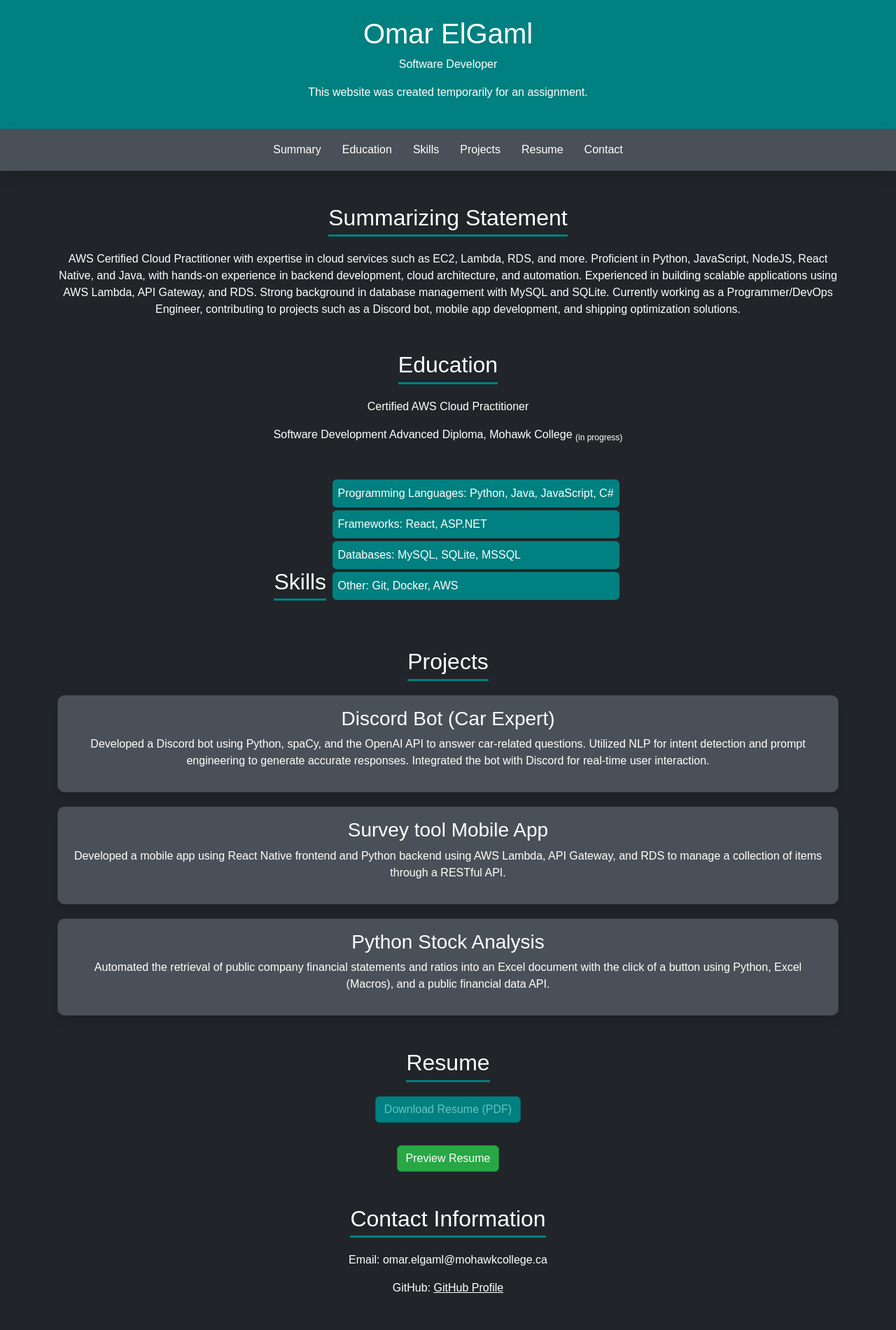
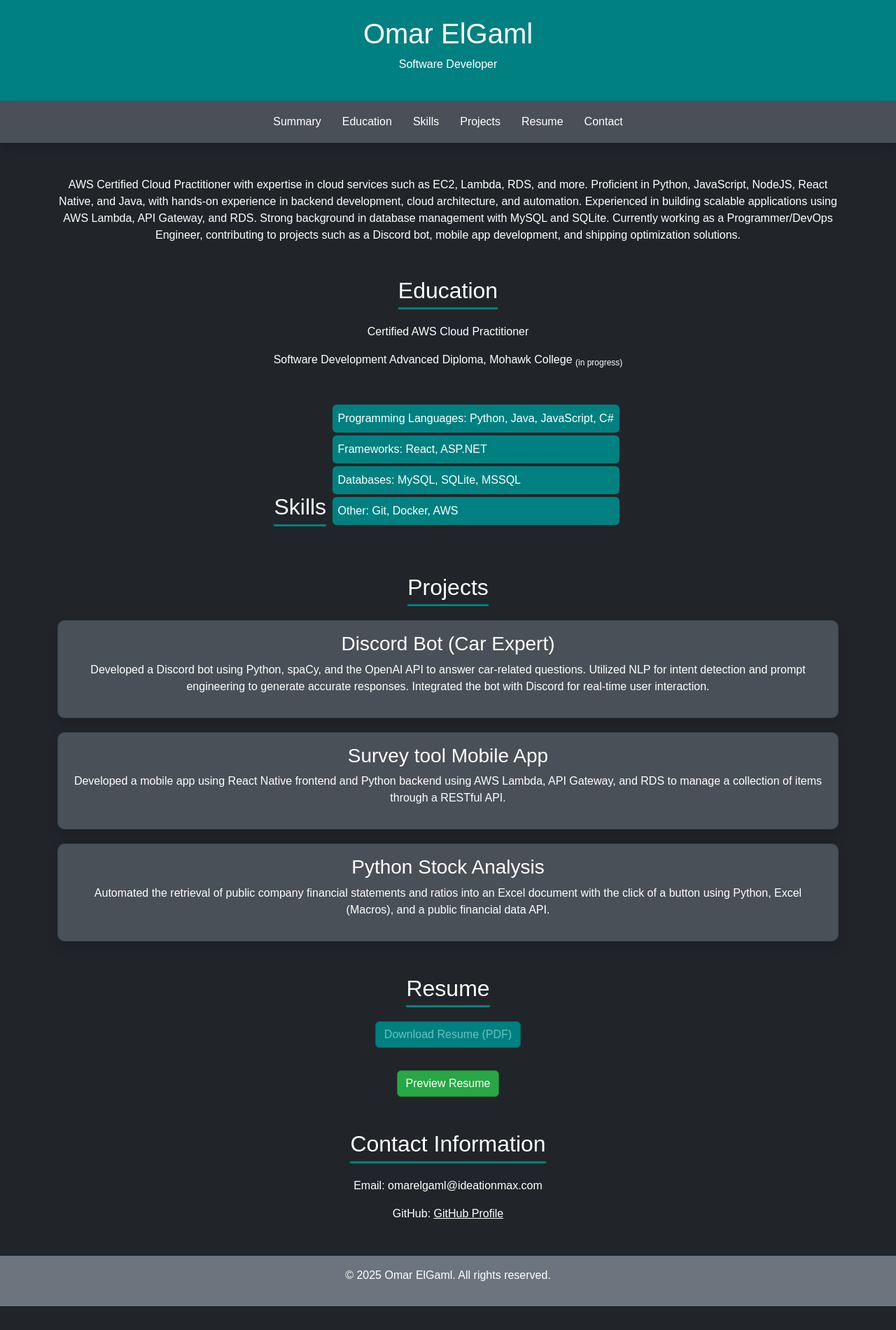
Before and after one commit to Omar-ElGaml/Omar-ElGaml.github.io, a plain HTML site: page index.html in a window 1280 px wide. Shown: the top 1900 px of the page at 70% size. After the commit the page ends 1866 px from the top, so only its background shows below. Drawn offline with nearby package versions, Linux system fonts and the light colour scheme.

Commit message:
Updated resume.pdf, made edits to website content

```diff
--- a/index.html
+++ b/index.html
@@ -11,7 +11,6 @@
     <header class="text-center py-4 bg-primary text-white">
         <h1>Omar ElGaml</h1>
         <p>Software Developer</p>
-        <p class="disclaimer">This website was created temporarily for an assignment.</p>
     </header>
     <nav class="navbar navbar-expand-lg navbar-dark bg-secondary shadow">
         <div class="container">
@@ -31,7 +30,6 @@
         </div>
     </nav>
     <section id="summary" class="container my-5 text-center">
-        <h2>Summarizing Statement</h2>
         <p>AWS Certified Cloud Practitioner with expertise in cloud services such as EC2, Lambda, RDS, and more. Proficient in Python, JavaScript, NodeJS, React Native, and Java, with hands-on experience in backend development, cloud architecture, and automation. Experienced in building scalable applications using AWS Lambda, API Gateway, and RDS. Strong background in database management with MySQL and SQLite. Currently working as a Programmer/DevOps Engineer, contributing to projects such as a Discord bot, mobile app development, and shipping optimization solutions.</p>
     </section>
     <section id="education" class="container my-5 text-center">
@@ -89,7 +87,7 @@
 
     <section id="contact" class="container my-5 text-center">
         <h2>Contact Information</h2>
-        <p>Email: omar.elgaml@mohawkcollege.ca</p>
+        <p>Email: omarelgaml@ideationmax.com</p>
         <p>GitHub: <a href="https://github.com/Omar-ElGaml" class="text-white">GitHub Profile</a></p>
     </section>
     <footer class="text-center py-3 bg-secondary text-white">
```
Also changed, not shown: 1 other file.
